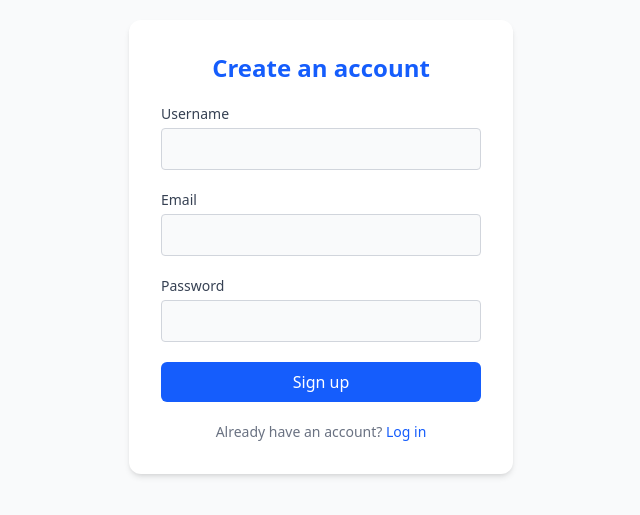
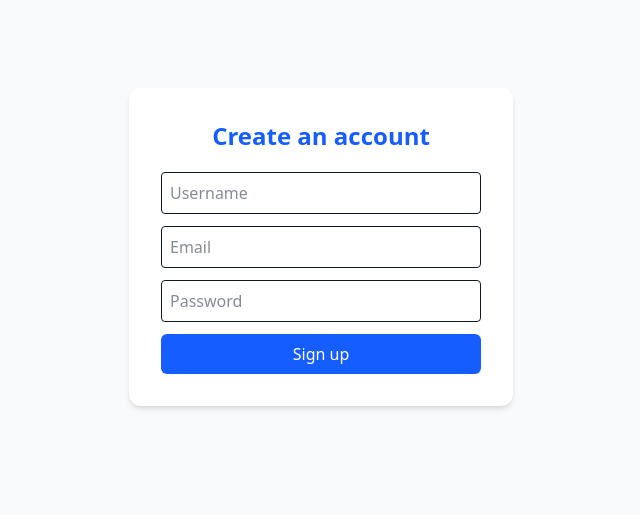
Before and after one commit to LeParisien-dev/EduAI, a React (Vite) app in the folder apps/frontend/: page /register in a window 1280 px wide. Shown: the part 153-668 px from the top of the page, without its empty margins (319-959 px from the left). Built offline with nearby package versions, Linux system fonts and the light colour scheme.

Commit message:
Fix Register and Login pages: add React Router navigation after login/register to redirect user to /courses

```diff
--- a/apps/frontend/src/context/AuthContext.tsx
+++ b/apps/frontend/src/context/AuthContext.tsx
@@ -5,7 +5,6 @@ import {
     useEffect,
     ReactNode,
 } from "react";
-import { useNavigate } from "react-router-dom";
 
 interface User {
     email: string;
@@ -26,7 +25,6 @@ export function AuthProvider({ children }: { children: ReactNode }) {
         localStorage.getItem("token")
     );
     const [user, setUser] = useState<User | null>(null);
-    const navigate = useNavigate();
 
     // Restore user from localStorage on refresh
     useEffect(() => {
@@ -44,10 +42,6 @@ export function AuthProvider({ children }: { children: ReactNode }) {
             setUser(u);
             localStorage.setItem("user", JSON.stringify(u));
         }
-
-        console.log("User logged in:", u);
-        // Redirect after login (handled by React Router, no 404)
-        navigate("/courses");
     };
 
     const logout = () => {
@@ -55,9 +49,6 @@ export function AuthProvider({ children }: { children: ReactNode }) {
         setUser(null);
         localStorage.removeItem("token");
         localStorage.removeItem("user");
-
-        console.log("User logged out");
-        navigate("/login");
     };
 
     return (
--- a/apps/frontend/src/pages/Login.tsx
+++ b/apps/frontend/src/pages/Login.tsx
@@ -1,9 +1,11 @@
 import { useState } from "react";
 import { api } from "../api/index.ts";
 import { useAuth } from "../context/AuthContext.tsx";
+import { useNavigate } from "react-router-dom";
 
 export default function Login() {
     const { login } = useAuth();
+    const navigate = useNavigate();
     const [email, setEmail] = useState("");
     const [password, setPassword] = useState("");
     const [loading, setLoading] = useState(false);
@@ -27,8 +29,10 @@ export default function Login() {
 
             // Store both token and user email
             login(res.access_token, { email });
+
+            // Redirect to courses page
+            navigate("/courses");
         } catch (err: any) {
-            // Friendly message for the user
             setError(err.message || "Invalid email or password");
         } finally {
             setLoading(false);
@@ -45,62 +49,39 @@ export default function Login() {
                     Login
                 </h2>
 
-                {/* Error message */}
                 {error && (
-                    <div className="bg-red-100 border border-red-400 text-red-700 px-4 py-2 rounded relative text-sm text-center">
+                    <div className="bg-red-100 border border-red-400 text-red-700 px-4 py-2 rounded text-sm text-center">
                         {error}
                     </div>
                 )}
 
-                <div>
-                    <label className="block text-sm font-medium text-gray-700 dark:text-gray-300 mb-1">
-                        Email
-                    </label>
+                {/* Inputs */}
                 <input
                     type="email"
+                    placeholder="Email"
                     value={email}
                     onChange={(e) => setEmail(e.target.value)}
-                        className="border border-gray-300 dark:border-gray-700 bg-gray-50 dark:bg-gray-900 p-2 w-full rounded focus:ring-2 focus:ring-blue-500 focus:outline-none"
+                    className="border p-2 w-full rounded mb-3"
                     required
-                        autoComplete="email"
                 />
-                </div>
-
-                <div>
-                    <label className="block text-sm font-medium text-gray-700 dark:text-gray-300 mb-1">
-                        Password
-                    </label>
                 <input
                     type="password"
+                    placeholder="Password"
                     value={password}
                     onChange={(e) => setPassword(e.target.value)}
-                        className="border border-gray-300 dark:border-gray-700 bg-gray-50 dark:bg-gray-900 p-2 w-full rounded focus:ring-2 focus:ring-blue-500 focus:outline-none"
+                    className="border p-2 w-full rounded mb-3"
                     required
                     minLength={6}
-                        autoComplete="current-password"
                 />
-                </div>
 
                 <button
                     type="submit"
                     disabled={loading}
-                    className={`w-full py-2 rounded-md text-white font-medium transition ${loading
-                            ? "bg-blue-400 cursor-not-allowed"
-                            : "bg-blue-600 hover:bg-blue-700"
+                    className={`w-full py-2 rounded-md text-white font-medium ${loading ? "bg-blue-400" : "bg-blue-600 hover:bg-blue-700"
                         }`}
                 >
                     {loading ? "Logging in…" : "Log in"}
                 </button>
-
-                <p className="text-center text-sm text-gray-500 dark:text-gray-400">
-                    No account yet?{" "}
-                    <a
-                        href="/register"
-                        className="text-blue-600 hover:underline dark:text-blue-400"
-                    >
-                        Create one
-                    </a>
-                </p>
             </form>
         </div>
     );
--- a/apps/frontend/src/pages/Register.tsx
+++ b/apps/frontend/src/pages/Register.tsx
@@ -1,9 +1,11 @@
 import { useState } from "react";
 import { api } from "../api/index.ts";
 import { useAuth } from "../context/AuthContext.tsx";
+import { useNavigate } from "react-router-dom";
 
 export default function Register() {
     const { login } = useAuth();
+    const navigate = useNavigate();
     const [email, setEmail] = useState("");
     const [username, setUsername] = useState("");
     const [password, setPassword] = useState("");
@@ -22,7 +24,7 @@ export default function Register() {
                 headers: { "Content-Type": "application/json" },
                 body: JSON.stringify({ email, username, password }),
             });
-            console.log("✅ Register response:", registerRes);
+            console.log("Register response:", registerRes);
 
             // Step 2: Auto-login
             const res = await api("/auth/login", {
@@ -33,13 +35,14 @@ export default function Register() {
             console.log("Login response:", res);
 
             if (!res.access_token) {
-                console.error("No access_token in response:", res);
                 throw new Error("Invalid server response (no access_token)");
             }
 
             // Store both token and user info
             login(res.access_token, { email, username });
-            console.log("User logged in successfully!");
+
+            // Redirect to courses page
+            navigate("/courses");
         } catch (err: any) {
             console.error("Auth error:", err);
             setError(err.message || "An error occurred");
@@ -58,76 +61,47 @@ export default function Register() {
                     Create an account
                 </h2>
 
-                {/* Error message */}
                 {error && (
-                    <div className="bg-red-100 border border-red-400 text-red-700 px-4 py-2 rounded relative text-sm text-center">
+                    <div className="bg-red-100 border border-red-400 text-red-700 px-4 py-2 rounded text-sm text-center">
                         {error}
                     </div>
                 )}
 
-                <div>
-                    <label className="block text-sm font-medium text-gray-700 dark:text-gray-300 mb-1">
-                        Username
-                    </label>
+                {/* Inputs */}
                 <input
                     type="text"
+                    placeholder="Username"
                     value={username}
                     onChange={(e) => setUsername(e.target.value)}
-                        className="border border-gray-300 dark:border-gray-700 bg-gray-50 dark:bg-gray-900 p-2 w-full rounded focus:ring-2 focus:ring-blue-500 focus:outline-none"
+                    className="border p-2 w-full rounded mb-3"
                     required
-                        autoComplete="username"
                 />
-                </div>
-
-                <div>
-                    <label className="block text-sm font-medium text-gray-700 dark:text-gray-300 mb-1">
-                        Email
-                    </label>
                 <input
                     type="email"
+                    placeholder="Email"
                     value={email}
                     onChange={(e) => setEmail(e.target.value)}
-                        className="border border-gray-300 dark:border-gray-700 bg-gray-50 dark:bg-gray-900 p-2 w-full rounded focus:ring-2 focus:ring-blue-500 focus:outline-none"
+                    className="border p-2 w-full rounded mb-3"
                     required
-                        autoComplete="email"
                 />
-                </div>
-
-                <div>
-                    <label className="block text-sm font-medium text-gray-700 dark:text-gray-300 mb-1">
-                        Password
-                    </label>
                 <input
                     type="password"
+                    placeholder="Password"
                     value={password}
                     onChange={(e) => setPassword(e.target.value)}
-                        className="border border-gray-300 dark:border-gray-700 bg-gray-50 dark:bg-gray-900 p-2 w-full rounded focus:ring-2 focus:ring-blue-500 focus:outline-none"
+                    className="border p-2 w-full rounded mb-3"
                     required
                     minLength={6}
-                        autoComplete="new-password"
                 />
-                </div>
 
                 <button
                     type="submit"
                     disabled={loading}
-                    className={`w-full py-2 rounded-md text-white font-medium transition ${loading
-                        ? "bg-blue-400 cursor-not-allowed"
-                        : "bg-blue-600 hover:bg-blue-700"
+                    className={`w-full py-2 rounded-md text-white font-medium ${loading ? "bg-blue-400" : "bg-blue-600 hover:bg-blue-700"
                         }`}
                 >
                     {loading ? "Creating account…" : "Sign up"}
                 </button>
-
-                <p className="text-center text-sm text-gray-500 dark:text-gray-400">
-                    Already have an account?{" "}
-                    <a
-                        href="/login"
-                        className="text-blue-600 hover:underline dark:text-blue-400"
-                    >
-                        Log in
-                    </a>
-                </p>
             </form>
         </div>
     );
```
Lines whose indentation alone changed are shown as unchanged.
